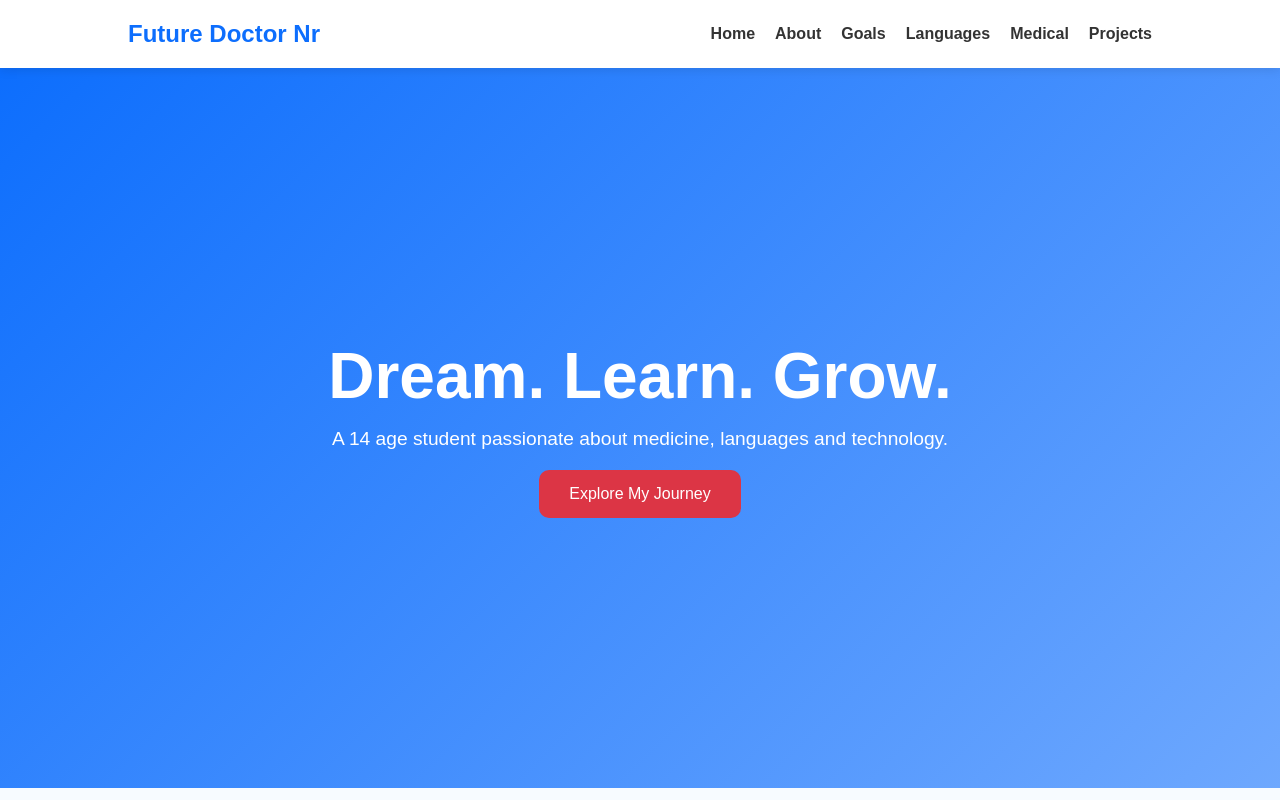
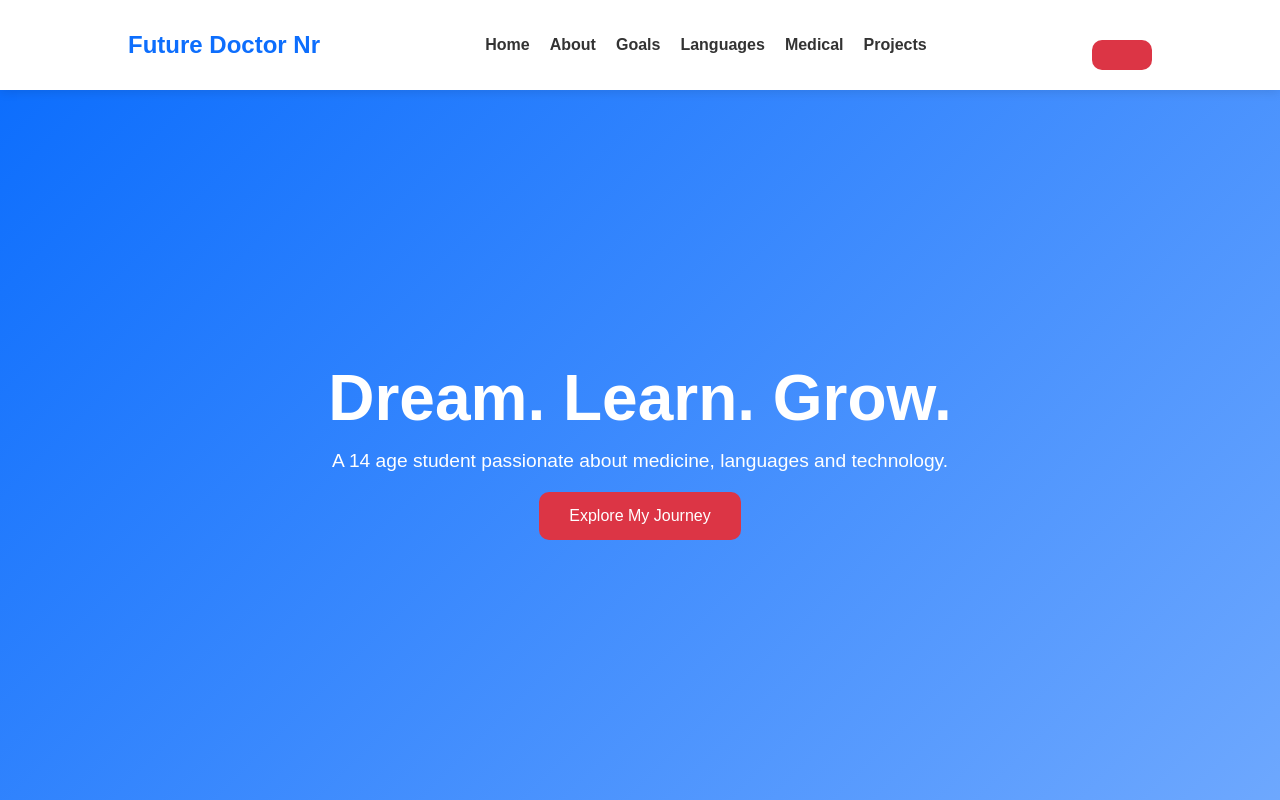
Before and after one commit to nimarezaie3097-ship-it/future-doctor, a plain HTML site: page index.html in a window 1280 px wide. Shown: the top 800 px of the page. Drawn offline with Linux system fonts and the light colour scheme.

Commit message:
Update index.html

```diff
--- a/index.html
+++ b/index.html
@@ -21,6 +21,7 @@
             <li><a href="#medical">Medical</a></li>
             <li><a href="#projects">Projects</a></li>
         </ul>
+        <button id="darkBtn"></button>
     </nav>
 </header>
 
```
